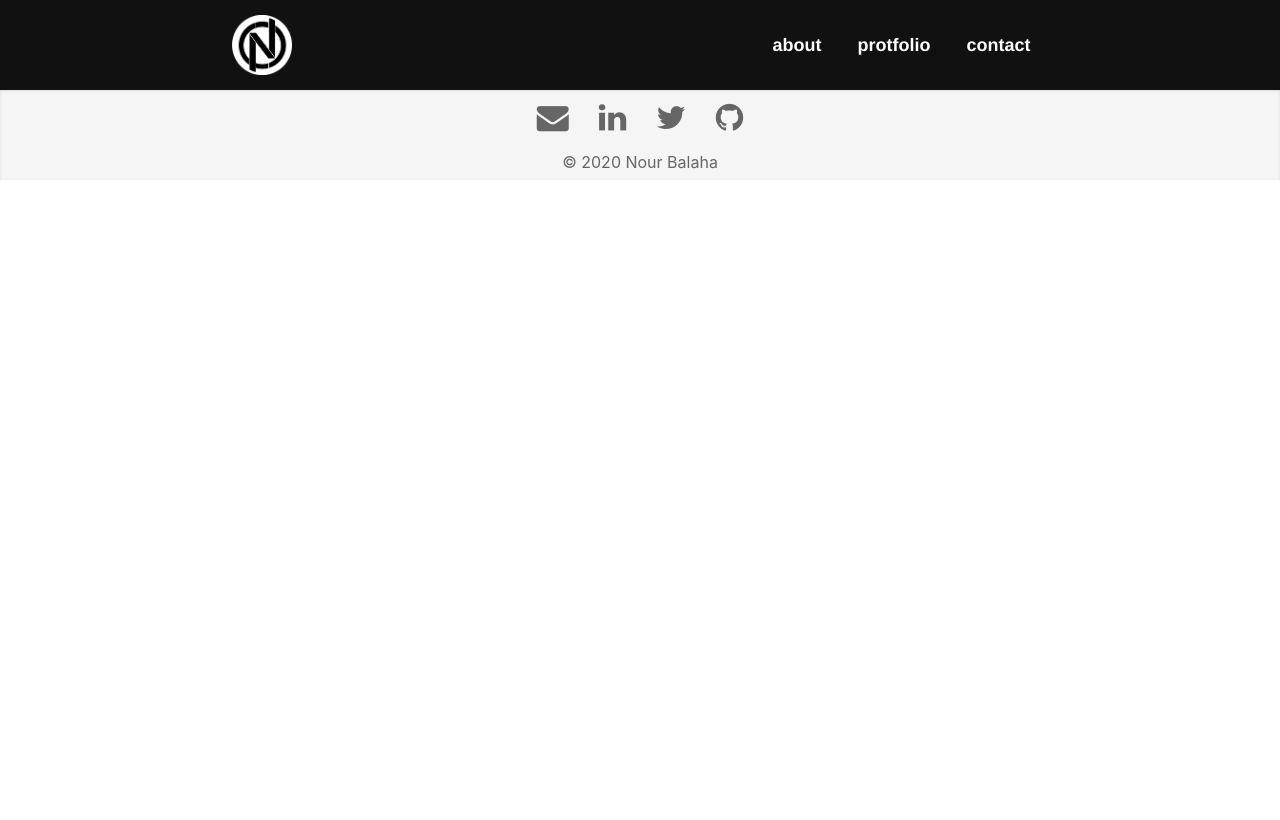
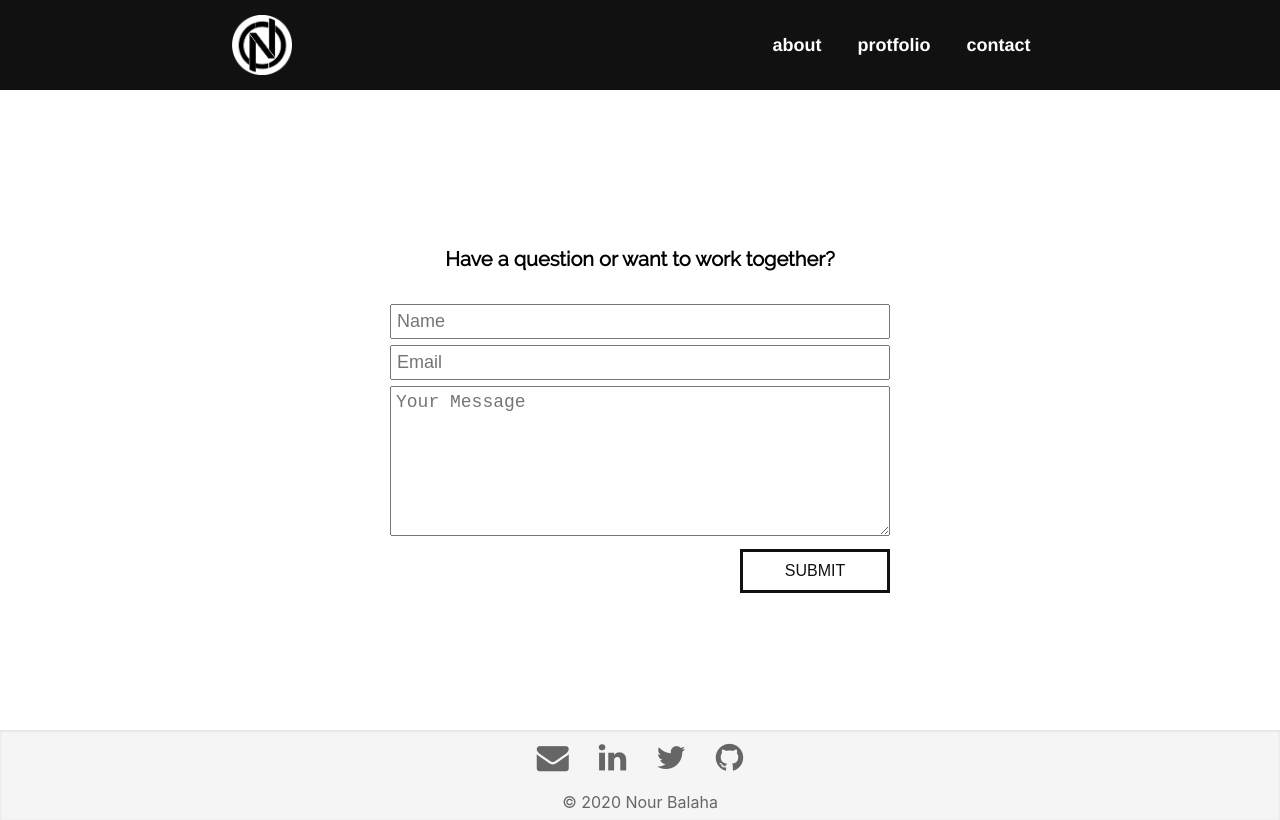
Before and after one commit to nourbalaha/nourbalaha.github.io, a React (Create React App) app: page /contact in a window 1280 px wide. Built offline with nearby package versions, Linux system fonts and the light colour scheme; a web font is replaced by a local one.

Commit message:
added contact page and styled it

```diff
--- a/src/App.js
+++ b/src/App.js
@@ -4,6 +4,7 @@ import { Switch, Route } from "react-router-dom";
 
 import About from "./pages/About/About.page";
 import Portfolio from "./pages/Portfolio/Portfolio.page";
+import Contact from "./pages/Contact/Contact.page";
 
 import Navbar from "./components/Navbar/Navbar.component";
 
@@ -18,6 +19,7 @@ function App() {
         <Route exact path="/" component={About} />
         <Route path="/about" component={About} />
         <Route path="/portfolio" component={Portfolio} />
+        <Route path="/contact" component={Contact} />
       </Switch>
     </main>
     <footer className="footer">
--- /dev/null
+++ b/src/pages/Contact/Contact.page.js
@@ -0,0 +1,17 @@
+import React from 'react'
+
+import "./Contact.style.scss"
+
+export default function Contact() {
+    return (
+        <div className="contact-page">
+            <h2 className="contact-page-header">Have a question or want to work together?</h2>
+            <form className="contact-page-form" action="mailto:nourbalaha0@gmail.com" method="post" encType="text/plain">
+                <input className="contact-page-name" name="name" type="text" placeholder="Name" />
+                <input className="contact-page-email" name="email" type="email" placeholder="Email" />
+                <textarea className="contact-page-message" name="message" type="text" placeholder="Your Message" />
+                <input className="contact-page-submit" type="submit" value="SUBMIT" />
+            </form>
+        </div>
+    )
+}
--- /dev/null
+++ b/src/pages/Contact/Contact.style.scss
@@ -0,0 +1,53 @@
+.contact-page{
+    height: 80vh;
+    display: flex;
+    flex-direction: column;
+    justify-content: center;
+    align-items: center;
+    font-family: 'Raleway-Regular';
+    .contact-page-header{
+        font-size: 20px;
+        margin: 30px 0;
+    }
+    .contact-page-form{
+        display: flex;
+        flex-direction: column;
+        justify-content: center;
+        align-items: center;
+        .contact-page-name{
+            font-size: 18px;
+            padding: 5px;
+            width: 500px;
+            margin: 3px 0;
+        }
+        .contact-page-email{
+            font-size: 18px;
+            padding: 5px;
+            width: 500px;
+            margin: 3px 0;
+        }
+        .contact-page-message{
+            font-size: 18px;
+            padding: 5px;
+            width: 500px;
+            height: 150px;
+            margin: 3px 0;
+        }
+        .contact-page-submit{
+            font-size: 16px;
+            width: 150px;
+            padding: 10px;
+            margin: 10px 0;
+            align-self: flex-end;
+            color: #111111;
+            background-color: #FFFFFF;
+            border: 3px solid #111111;
+            cursor: pointer;
+            &:hover{
+                color: #FFFFFF;
+                background-color: #111111;
+                border: 3px solid #FFFFFF;
+            }
+        }
+    }
+}
```
